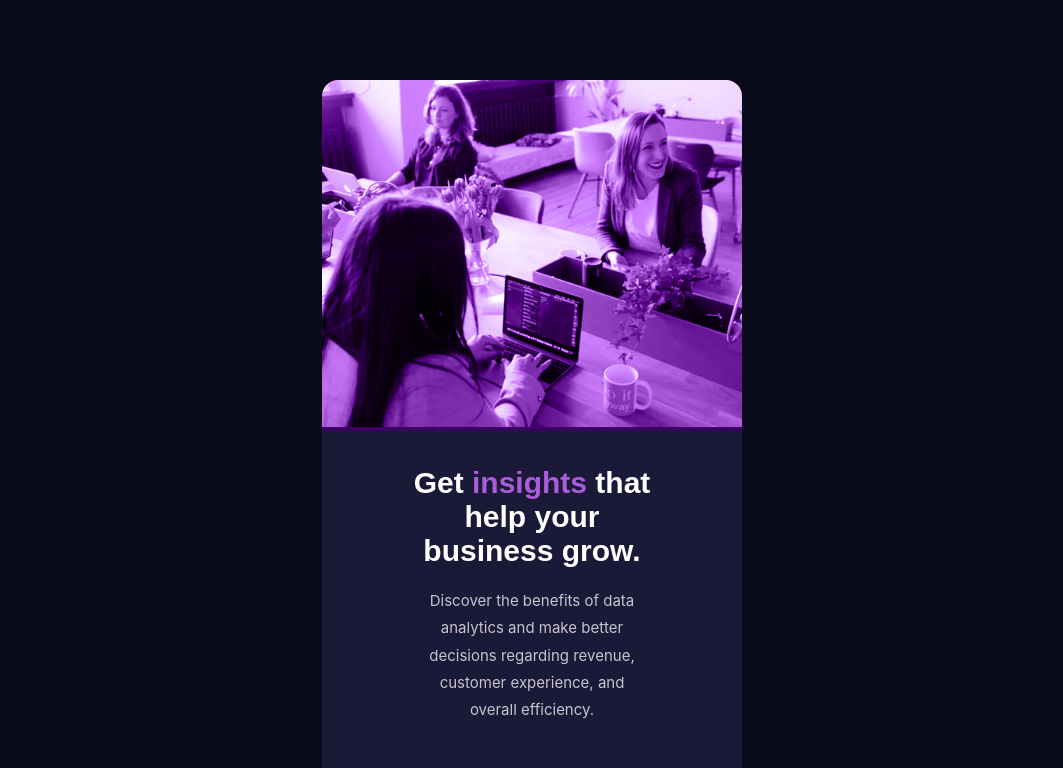
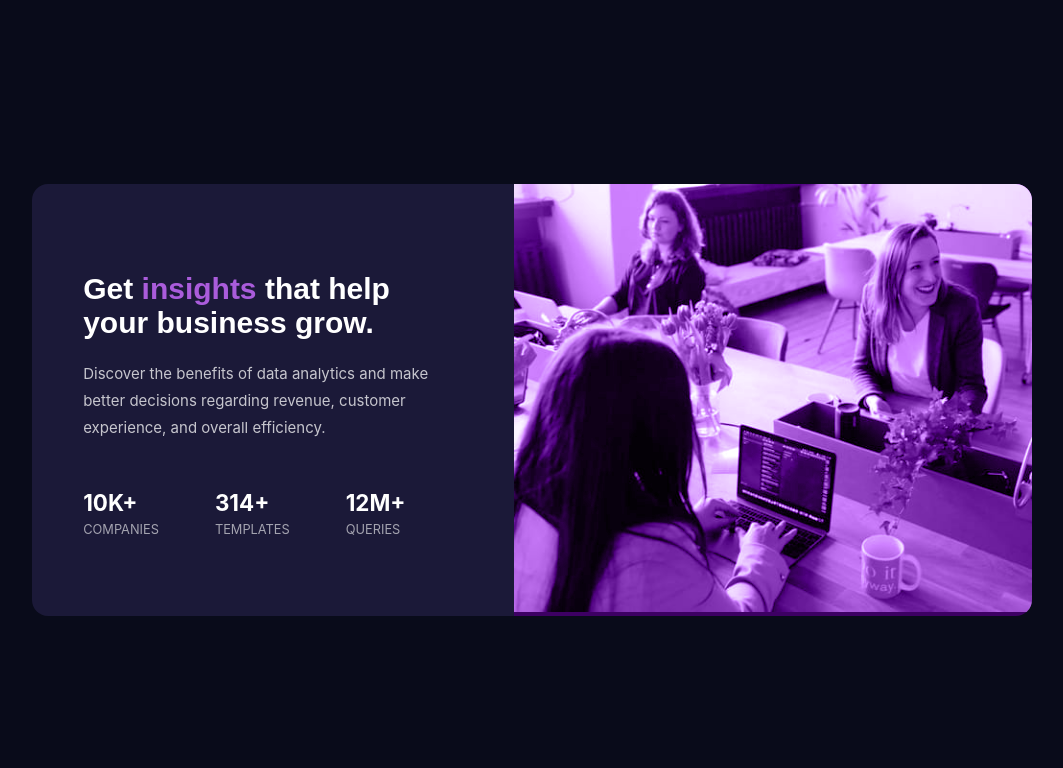
Before and after one commit to Clive-Chambers/stats-preview-card-component, a plain HTML site: page index.html in a window 1280 px wide. Shown: the top 768 px of the page, without its empty margins (108-1171 px from the left). Drawn offline with Linux system fonts and the light colour scheme.

Commit message:
Apply Desktop Resonsive Styles

```diff
--- a/style.css
+++ b/style.css
@@ -27,9 +27,9 @@ main#container {
 }
 
 main#container .card {
-    max-width: 420px;
+    max-width: 350px;
     background-color: hsl(244, 38%, 16%);
-    border-radius: 16px;
+    border-radius: 6px;
     overflow: hidden;
 }
 
@@ -55,7 +55,7 @@ img{
 
 .info {
     text-align: center;
-    padding: 1rem 3rem;
+    padding: 1rem 2rem;
     margin-bottom: 3rem;
 
 }
@@ -68,7 +68,7 @@ img{
 }
 
 .info p {
-    padding: 0 3.5rem;
+    padding: 0 1.2rem;
     line-height: 1.7rem;
 }
 
@@ -88,6 +88,7 @@ span.highlight {
 
 .stat-heading {
     color: hsla(0, 0%, 100%, 0.6);
+    font-size: .8rem;
 }
 
 
@@ -102,3 +103,41 @@ span.highlight {
 .attribution a {
      color: hsl(228, 45%, 44%);
 }
+
+@media (min-width: 1034px) {
+    main#container {
+        margin: 0;
+    }
+
+    main#container .card {
+        display: flex;
+        flex-direction: row-reverse;
+        align-items: center;
+        max-width: 1000px;
+        background-color: hsl(244, 38%, 16%);
+        border-radius: 16px;
+        overflow: hidden;
+    }
+
+    .info {
+        text-align: left;
+        width: 50%;
+    }
+
+    .info h1 {
+        padding: 0;
+        margin-top: 4rem;
+    }
+
+    .stats {
+        display: flex;
+    }
+
+    .info p {
+        padding-right: 2.3rem;
+
+    }
+    .attribution {
+        margin: 0 0 3rem 0;
+    }
+}
```
